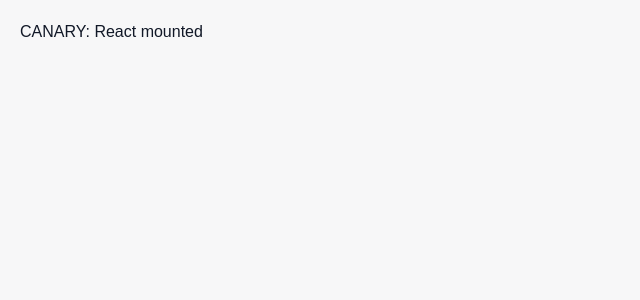
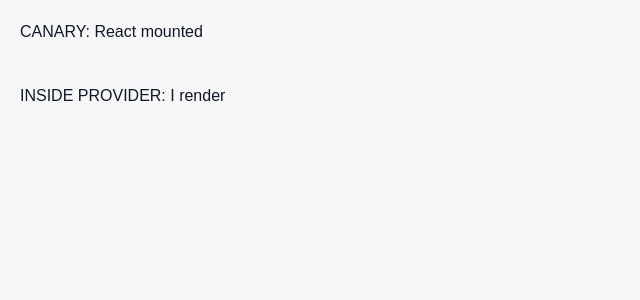
Before and after one commit to zshep/sbg-tracker, a React (Vite) app: page / in a window 1280 px wide. Shown: the top 300 px of the page, without its empty margins (0-640 px from the left). Built offline with nearby package versions, Linux system fonts and the light colour scheme; no server answers.

Commit message:
checking authprovider rendering

```diff
--- a/src/main.jsx
+++ b/src/main.jsx
@@ -21,7 +21,9 @@ createRoot(document.getElementById("root")).render(
     </div>
 
     <AuthProvider>
-      <App />
+      <div style={{ padding: 20, fontFamily: "sans-serif" }}>
+        INSIDE PROVIDER: I render
+      </div>
     </AuthProvider>
   </StrictMode>
 );
```
